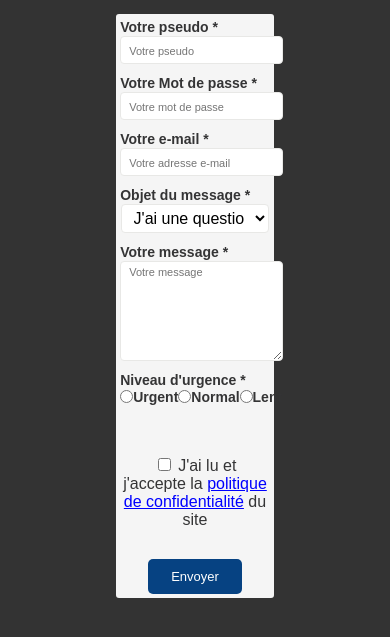
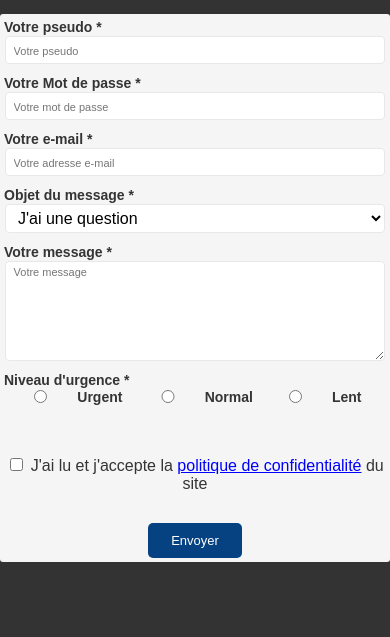
Before and after one commit to lurnot3k/Formulaire-R209, a plain HTML site: page index.html in a window 390 px wide. Shown: the part 49-686 px from the top of the page. Drawn offline with Linux system fonts and the light colour scheme.

Commit message:
Presque fini

```diff
--- a/CSS/style.css
+++ b/CSS/style.css
@@ -8,6 +8,7 @@
 body {
     background-color: #333333;
     font-family: sans-serif;
+    margin :0;
 }
 
 #h1formulaire {
@@ -118,3 +119,18 @@ body {
     font-size: 13px;
     border-radius: 5px;
 }
+
+@media screen and (max-width: 900px)  {
+
+    #division_formulaire {
+        width: fit-content;
+    }
+
+    .champs input {
+        width: 95%;
+    }
+
+    .area_message {
+        width: 95%;
+    }
+}
```
